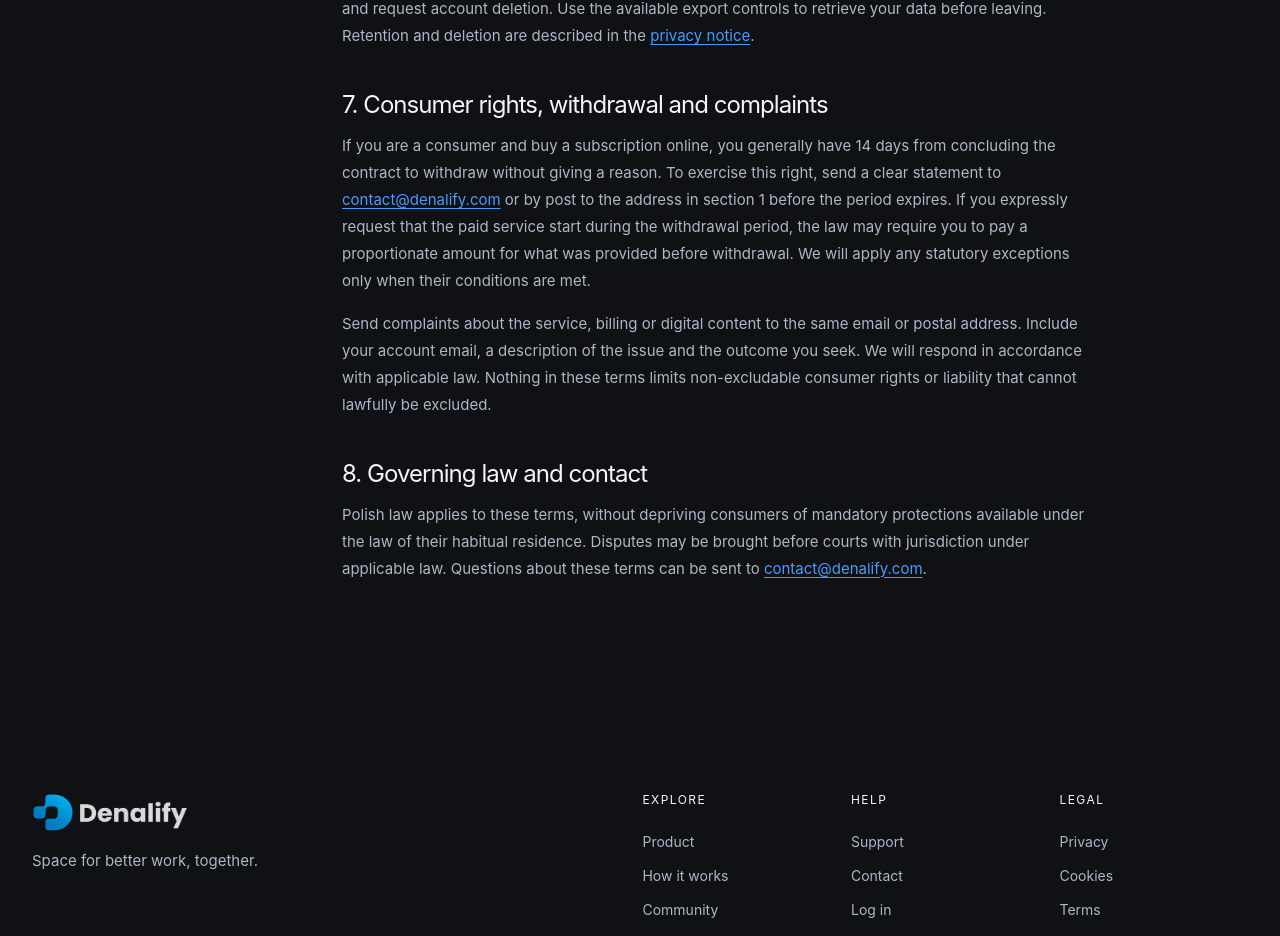
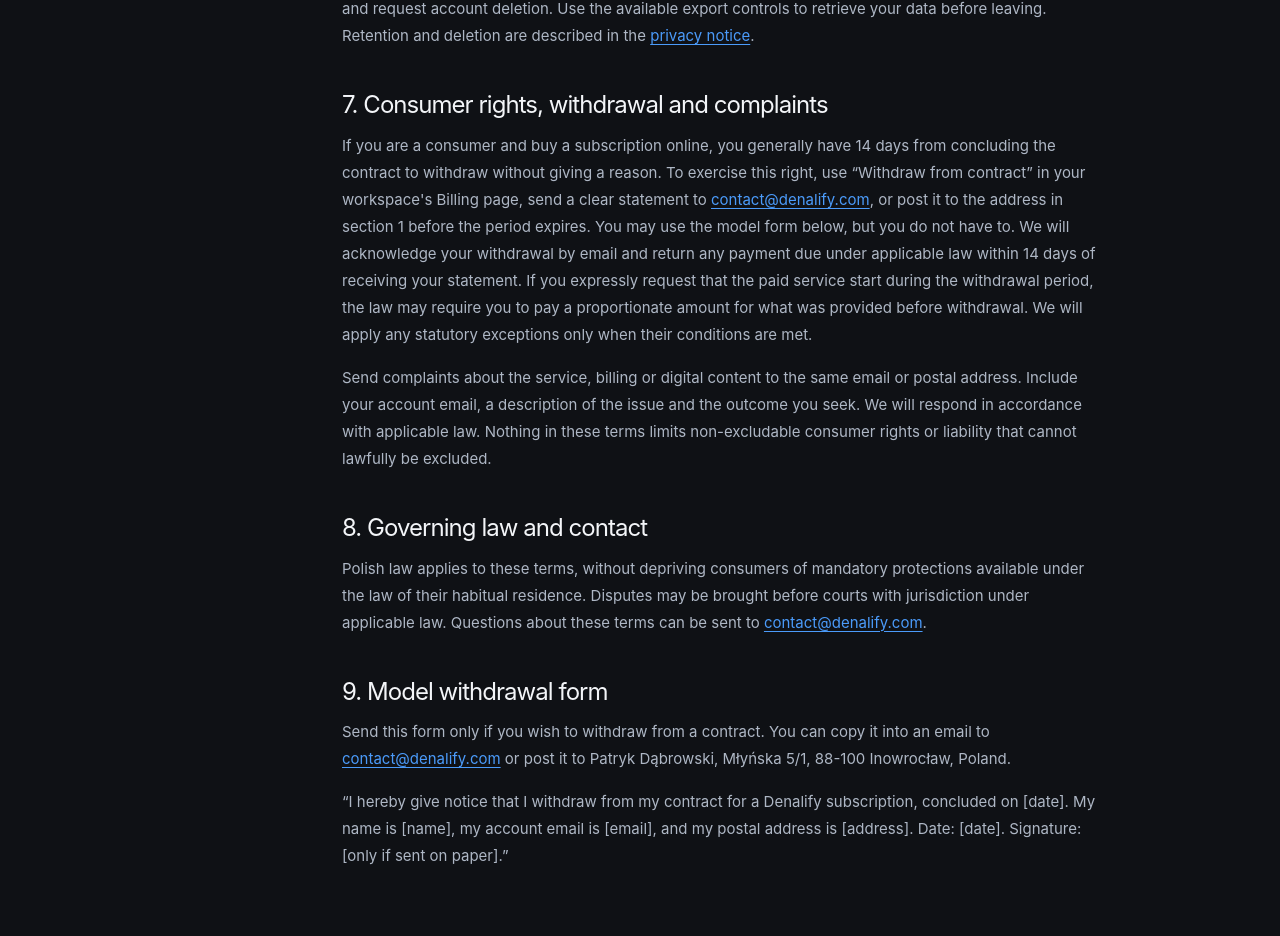
Before and after one commit to Denalify/Landing-Page, a Nuxt app: page /terms in a window 1280 px wide. Shown: the part 1631-2567 px from the top of the page. Built offline with nearby package versions, Linux system fonts and the light colour scheme.

Commit message:
update privacy

```diff
--- a/app/pages/privacy.vue
+++ b/app/pages/privacy.vue
@@ -14,7 +14,7 @@
     <ul>
       <li><strong>Former early-access list:</strong> the email address and signup time, plus any referral source you provided, for people who joined before the full launch. We use these records only to complete the access and product updates originally requested. The legal basis is consent (GDPR Article 6(1)(a)); you can withdraw it at any time. We no longer accept new entries.</li>
       <li><strong>Accounts and workspaces:</strong> account and profile details, memberships, projects, tasks, comments, documents, files and other content you provide, to create and operate your account and deliver the service (Article 6(1)(b)).</li>
-      <li><strong>Subscriptions and billing:</strong> plan, subscription, payment status and billing details, to manage the paid service and comply with applicable tax and accounting duties (Articles 6(1)(b) and (c)). Payment card details are handled by Stripe in its payment flow.</li>
+      <li><strong>Subscriptions and billing:</strong> plan, subscription, payment status, billing details and any withdrawal statement with its submission and acknowledgment times, to manage the paid service, handle consumer rights and comply with applicable tax and accounting duties (Articles 6(1)(b) and (c)). Payment card details are handled by Stripe in its payment flow.</li>
       <li><strong>Support and security:</strong> messages you send us, login events and technical logs, to answer requests, protect the service and investigate misuse (Articles 6(1)(b) and (f)). Our legitimate interests are providing support and keeping the service secure.</li>
     </ul>
     <p>Creating an account and purchasing a plan require the information needed for those actions. If you do not provide it, we cannot complete the relevant request. Former early-access records may also contain an IP address and country from an earlier version of the form. Those details are not used for unrelated marketing.</p>
@@ -26,7 +26,7 @@
     <p>Some providers may process data outside the European Economic Area. If a transfer occurs, it is subject to an applicable adequacy decision or appropriate safeguards, such as the European Commission's standard contractual clauses, where required by GDPR. Email <a href="mailto:contact@denalify.com">contact@denalify.com</a> to ask about the safeguards relevant to your data.</p>
 
     <h2>5. Retention</h2>
-    <p>Former early-access data is kept only until the launch communication is complete or you withdraw consent, after which it will be deleted unless another legal duty requires retention. Account and workspace data is kept while the account is active, then for the time needed to complete deletion, resolve disputes or meet legal duties. Billing records are kept for the period required by applicable tax and accounting law. Support messages and security logs are kept only while needed to handle the request or protect the service, subject to applicable limitation periods. You can request deletion of older waitlist IP and country data.</p>
+    <p>Former early-access data is kept only until the launch communication is complete or you withdraw consent, after which it will be deleted unless another legal duty requires retention. Account and workspace data is kept while the account is active, then for the time needed to complete deletion, resolve disputes or meet legal duties. Billing and withdrawal records are kept for the period required by applicable tax and accounting law or to establish, exercise or defend related claims. Support messages and security logs are kept only while needed to handle the request or protect the service, subject to applicable limitation periods. You can request deletion of older waitlist IP and country data.</p>
 
     <h2>6. Your rights</h2>
     <p>Subject to applicable law, you can request access, correction, deletion, restriction, portability or objection. You can withdraw consent at any time without affecting processing already carried out. The app provides account export and deletion controls. Send other requests, including removal of a former early-access record, to <a href="mailto:contact@denalify.com">contact@denalify.com</a>. You may also complain to a data protection authority, including Poland's <a href="https://uodo.gov.pl/">UODO</a>.</p>
--- a/app/pages/terms.vue
+++ b/app/pages/terms.vue
@@ -26,10 +26,14 @@
     <p>We may restrict access where reasonably necessary to address abuse, a security incident or a legal obligation, taking proportionate steps and giving notice when appropriate. You can stop using the service and request account deletion. Use the available export controls to retrieve your data before leaving. Retention and deletion are described in the <NuxtLink to="/privacy">privacy notice</NuxtLink>.</p>
 
     <h2>7. Consumer rights, withdrawal and complaints</h2>
-    <p>If you are a consumer and buy a subscription online, you generally have 14 days from concluding the contract to withdraw without giving a reason. To exercise this right, send a clear statement to <a href="mailto:contact@denalify.com">contact@denalify.com</a> or by post to the address in section 1 before the period expires. If you expressly request that the paid service start during the withdrawal period, the law may require you to pay a proportionate amount for what was provided before withdrawal. We will apply any statutory exceptions only when their conditions are met.</p>
+    <p>If you are a consumer and buy a subscription online, you generally have 14 days from concluding the contract to withdraw without giving a reason. To exercise this right, use “Withdraw from contract” in your workspace's Billing page, send a clear statement to <a href="mailto:contact@denalify.com">contact@denalify.com</a>, or post it to the address in section 1 before the period expires. You may use the model form below, but you do not have to. We will acknowledge your withdrawal by email and return any payment due under applicable law within 14 days of receiving your statement. If you expressly request that the paid service start during the withdrawal period, the law may require you to pay a proportionate amount for what was provided before withdrawal. We will apply any statutory exceptions only when their conditions are met.</p>
     <p>Send complaints about the service, billing or digital content to the same email or postal address. Include your account email, a description of the issue and the outcome you seek. We will respond in accordance with applicable law. Nothing in these terms limits non-excludable consumer rights or liability that cannot lawfully be excluded.</p>
 
     <h2>8. Governing law and contact</h2>
     <p>Polish law applies to these terms, without depriving consumers of mandatory protections available under the law of their habitual residence. Disputes may be brought before courts with jurisdiction under applicable law. Questions about these terms can be sent to <a href="mailto:contact@denalify.com">contact@denalify.com</a>.</p>
+
+    <h2 id="withdrawal-form">9. Model withdrawal form</h2>
+    <p>Send this form only if you wish to withdraw from a contract. You can copy it into an email to <a href="mailto:contact@denalify.com">contact@denalify.com</a> or post it to Patryk Dąbrowski, Młyńska 5/1, 88-100 Inowrocław, Poland.</p>
+    <p>“I hereby give notice that I withdraw from my contract for a Denalify subscription, concluded on [date]. My name is [name], my account email is [email], and my postal address is [address]. Date: [date]. Signature: [only if sent on paper].”</p>
   </LegalArticle>
 </template>
```
